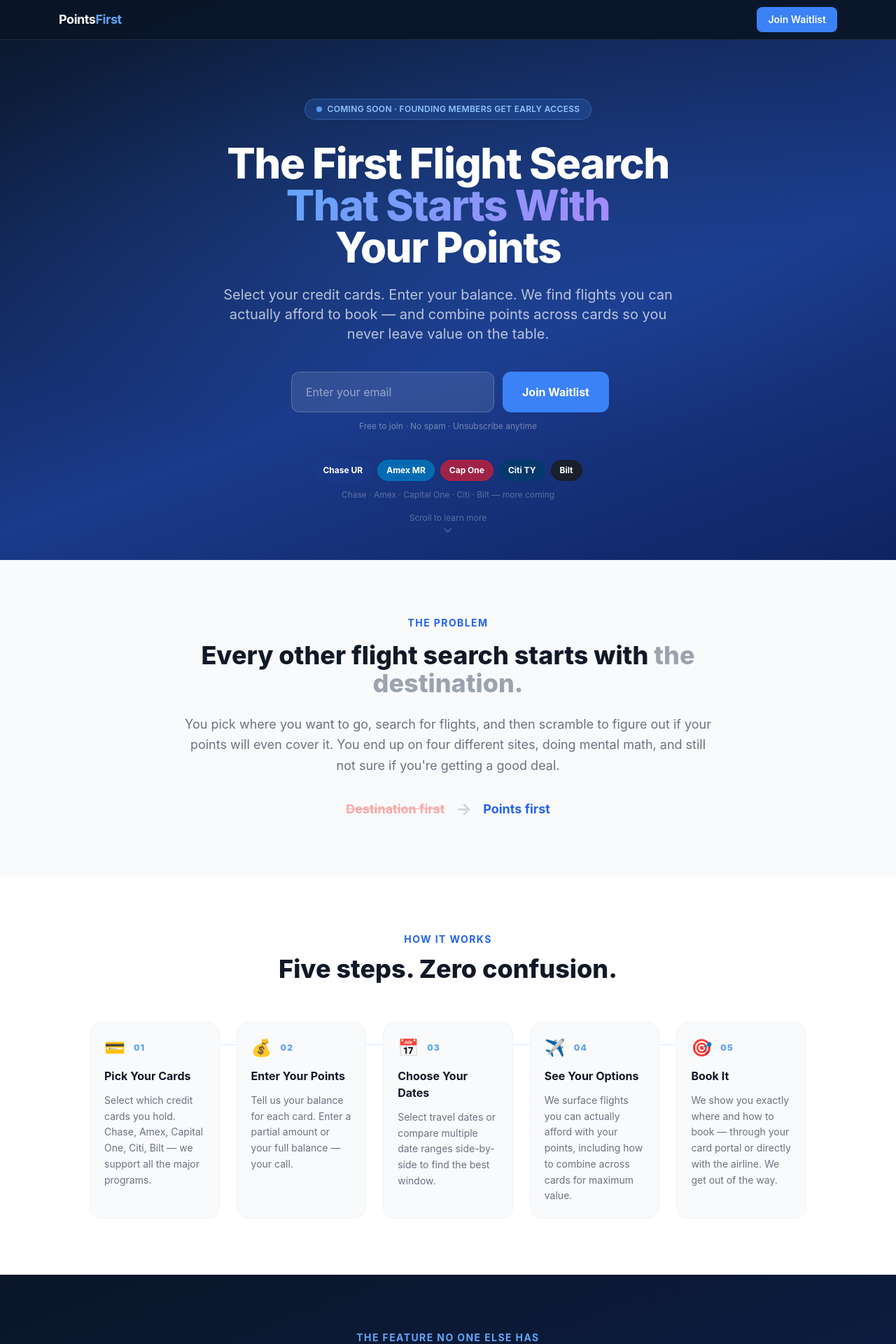
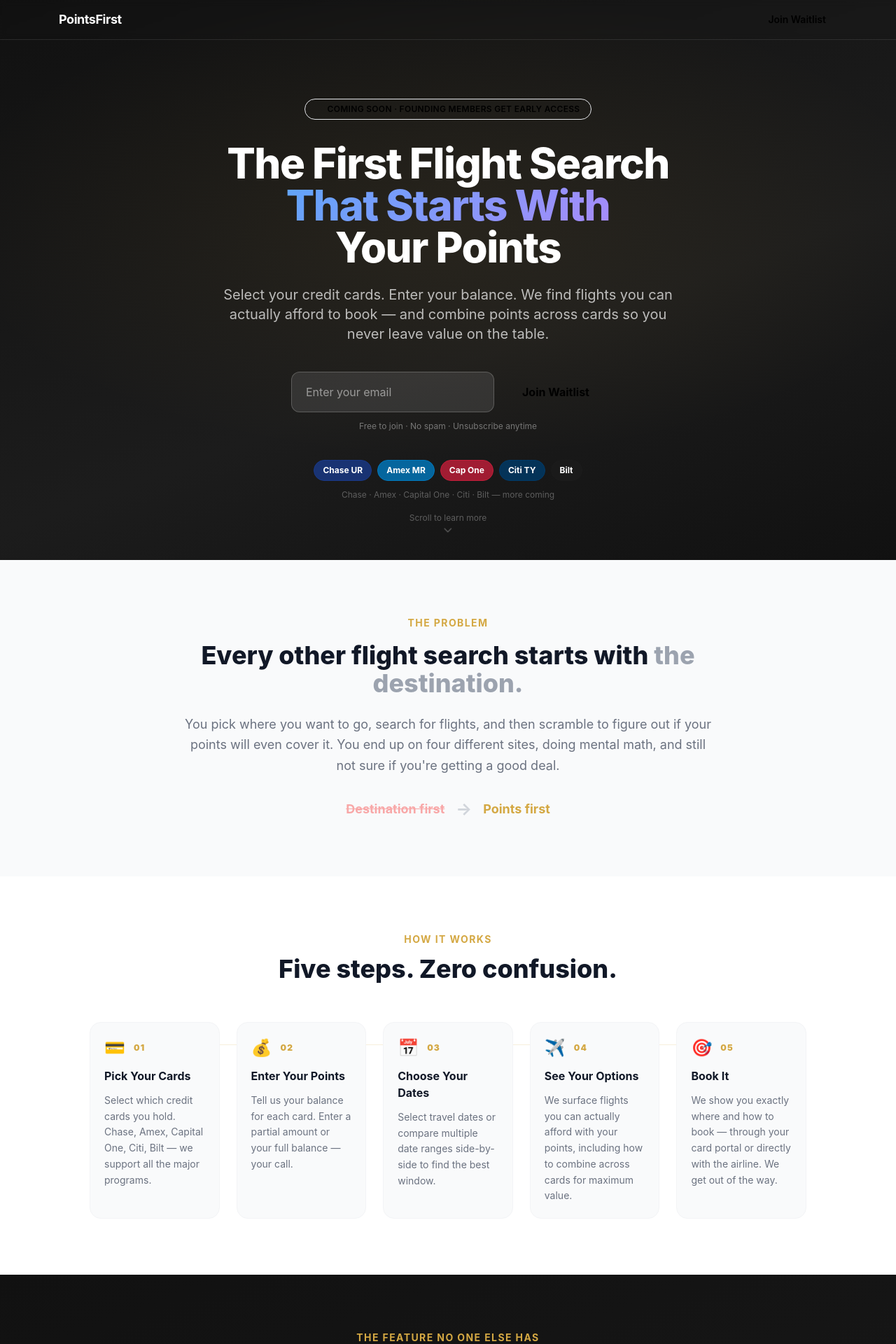
Before and after one commit to Usepointsfirst/Pointsfirst, a Next.js app in the folder pointsfirst-app/: page / in a window 1280 px wide. Shown: the top 1920 px of the page at 70% size. Built offline with nearby package versions, Linux system fonts and the light colour scheme.

Commit message:
Update page.js

```diff
--- a/pointsfirst-app/app/page.js
+++ b/pointsfirst-app/app/page.js
@@ -112,14 +112,14 @@ function WaitlistForm({ size = 'large', className = '' }) {
           onChange={(e) => setEmail(e.target.value)}
           placeholder="Enter your email"
           required
-          className={`flex-1 rounded-xl border border-white/20 bg-white/10 text-white placeholder-white/50 focus:outline-none focus:border-blue-400 focus:bg-white/15 transition-all ${
+          className={`flex-1 rounded-xl border border-white/20 bg-white/10 text-white placeholder-white/50 focus:outline-none focus:border-pf-gold focus:bg-white/15 transition-all ${
             isLarge ? 'px-5 py-4 text-base' : 'px-4 py-3 text-sm'
           }`}
         />
         <button
           type="submit"
           disabled={status === 'loading'}
-          className={`rounded-xl font-bold bg-blue-500 hover:bg-blue-400 active:scale-95 text-white transition-all disabled:opacity-60 whitespace-nowrap ${
+          className={`rounded-xl font-bold bg-pf-gold hover:bg-pf-gold-lt active:scale-95 text-pf-black transition-all disabled:opacity-60 whitespace-nowrap ${
             isLarge ? 'px-7 py-4 text-base' : 'px-5 py-3 text-sm'
           }`}
         >
@@ -141,14 +141,14 @@ export default function Home() {
     <main className="min-h-screen bg-white font-sans">
 
       {/* ── NAV ──────────────────────────────────────────── */}
-      <nav className="fixed top-0 left-0 right-0 z-50 bg-pf-navy/95 backdrop-blur-sm border-b border-white/10">
+      <nav className="fixed top-0 left-0 right-0 z-50 bg-pf-black/95 backdrop-blur-sm border-b border-white/10">
         <div className="max-w-6xl mx-auto px-5 h-14 flex items-center justify-between">
           <span className="text-white font-bold text-lg tracking-tight">
-            Points<span className="text-blue-400">First</span>
+            Points<span className="text-pf-gold">First</span>
           </span>
           <a
             href="#waitlist"
-            className="text-sm font-semibold bg-blue-500 hover:bg-blue-400 text-white px-4 py-2 rounded-lg transition-colors"
+            className="text-sm font-semibold bg-pf-gold hover:bg-pf-gold-lt text-pf-black px-4 py-2 rounded-lg transition-colors"
           >
             Join Waitlist
           </a>
@@ -158,22 +158,22 @@ export default function Home() {
       {/* ── HERO ─────────────────────────────────────────── */}
       <section
         className="relative pt-14 min-h-screen flex flex-col items-center justify-center px-5 text-center overflow-hidden"
-        style={{ background: 'linear-gradient(160deg, #0A1628 0%, #1A3A8A 60%, #0F2461 100%)' }}
+        style={{ background: 'linear-gradient(160deg, #111111 0%, #1C1C1C 60%, #111111 100%)' }}
       >
         {/* Background glow */}
         <div
           className="absolute inset-0 pointer-events-none"
           style={{
             background:
-              'radial-gradient(ellipse 80% 60% at 50% 40%, rgba(59,130,246,0.15) 0%, transparent 70%)',
+              'radial-gradient(ellipse 80% 60% at 50% 40%, rgba(212,168,67,0.08) 0%, transparent 70%)',
           }}
         />
 
         <div className="relative z-10 max-w-3xl mx-auto">
           {/* Badge */}
-          <div className="inline-flex items-center gap-2 bg-blue-500/20 border border-blue-400/30 rounded-full px-4 py-1.5 mb-8">
-            <span className="w-2 h-2 rounded-full bg-blue-400 animate-pulse" />
-            <span className="text-blue-300 text-xs font-semibold tracking-wide uppercase">
+          <div className="inline-flex items-center gap-2 bg-pf-gold/10 border border-pf-gold/30 rounded-full px-4 py-1.5 mb-8">
+            <span className="w-2 h-2 rounded-full bg-pf-gold animate-pulse" />
+            <span className="text-pf-gold text-xs font-semibold tracking-wide uppercase">
               Coming Soon · Founding Members Get Early Access
             </span>
           </div>
@@ -225,7 +225,7 @@ export default function Home() {
       {/* ── THE PROBLEM ──────────────────────────────────── */}
       <section className="py-20 px-5 bg-gray-50">
         <div className="max-w-3xl mx-auto text-center">
-          <p className="text-sm font-bold text-blue-600 uppercase tracking-widest mb-4">The Problem</p>
+          <p className="text-sm font-bold uppercase tracking-widest mb-4" style={{ color: '#D4A843' }}>The Problem</p>
           <h2 className="text-3xl sm:text-4xl font-extrabold text-gray-900 leading-tight mb-6">
             Every other flight search starts with
             <span className="text-gray-400"> the destination.</span>
@@ -238,7 +238,7 @@ export default function Home() {
           <div className="flex items-center justify-center gap-4 text-lg font-bold">
             <span className="text-red-400 line-through opacity-60">Destination first</span>
             <span className="text-gray-300 text-2xl">→</span>
-            <span className="text-blue-600">Points first</span>
+            <span style={{ color: '#D4A843' }}>Points first</span>
           </div>
         </div>
       </section>
@@ -247,7 +247,7 @@ export default function Home() {
       <section className="py-20 px-5 bg-white">
         <div className="max-w-5xl mx-auto">
           <div className="text-center mb-14">
-            <p className="text-sm font-bold text-blue-600 uppercase tracking-widest mb-3">How It Works</p>
+            <p className="text-sm font-bold uppercase tracking-widest mb-3" style={{ color: '#D4A843' }}>How It Works</p>
             <h2 className="text-3xl sm:text-4xl font-extrabold text-gray-900">Five steps. Zero confusion.</h2>
           </div>
 
@@ -256,12 +256,12 @@ export default function Home() {
               <div key={step.n} className="relative flex flex-col">
                 {/* Connector line (desktop only) */}
                 {i < STEPS.length - 1 && (
-                  <div className="hidden lg:block absolute top-8 left-[calc(100%+0px)] w-full h-px bg-blue-100 z-0" style={{ width: 'calc(100% - 20px)', left: '60%' }} />
+                  <div className="hidden lg:block absolute top-8 left-[calc(100%+0px)] w-full h-px z-0" style={{ background: '#D4A84330', width: 'calc(100% - 20px)', left: '60%' }} />
                 )}
                 <div className="relative z-10 bg-gray-50 rounded-2xl p-5 flex flex-col gap-3 h-full border border-gray-100">
                   <div className="flex items-center gap-3">
                     <span className="text-2xl">{step.emoji}</span>
-                    <span className="text-xs font-black text-blue-400 tracking-widest">{step.n}</span>
+                    <span className="text-xs font-black tracking-widest" style={{ color: '#D4A843' }}>{step.n}</span>
                   </div>
                   <h3 className="font-bold text-gray-900 text-base">{step.title}</h3>
                   <p className="text-gray-500 text-sm leading-relaxed">{step.desc}</p>
@@ -275,11 +275,11 @@ export default function Home() {
       {/* ── COMBINING FEATURE ────────────────────────────── */}
       <section
         className="py-20 px-5"
-        style={{ background: 'linear-gradient(160deg, #0A1628 0%, #0F2461 100%)' }}
+        style={{ background: 'linear-gradient(160deg, #111111 0%, #1C1C1C 100%)' }}
       >
         <div className="max-w-4xl mx-auto">
           <div className="text-center mb-12">
-            <p className="text-sm font-bold text-blue-400 uppercase tracking-widest mb-3">The Feature No One Else Has</p>
+            <p className="text-sm font-bold uppercase tracking-widest mb-3" style={{ color: '#D4A843' }}>The Feature No One Else Has</p>
             <h2 className="text-3xl sm:text-4xl font-extrabold text-white leading-tight">
               Two cards. One trip.
               <br />
@@ -323,15 +323,15 @@ export default function Home() {
             <div className="text-white/40 font-black text-2xl">=</div>
 
             {/* Result */}
-            <div className="w-full rounded-2xl p-5 bg-gradient-to-r from-blue-600 to-blue-500 border border-blue-400/40">
+            <div className="w-full rounded-2xl p-5 border" style={{ background: '#1C1C1C', borderColor: '#D4A843' }}>
               <div className="flex items-center justify-between mb-3">
                 <div>
-                  <p className="text-blue-100 text-xs font-bold uppercase tracking-wide">Air Canada Aeroplan</p>
+                  <p className="text-xs font-bold uppercase tracking-wide" style={{ color: '#D4A843' }}>Air Canada Aeroplan</p>
                   <p className="text-white font-extrabold text-2xl mt-1">75,000 pts</p>
                 </div>
                 <span className="text-3xl">✈️</span>
               </div>
-              <div className="border-t border-blue-400/30 pt-3 flex items-center gap-2">
+              <div className="border-t pt-3 flex items-center gap-2" style={{ borderColor: '#D4A84340' }}>
                 <span className="text-green-400 font-bold text-sm">✅</span>
                 <p className="text-white/90 text-sm font-semibold">
                   Business Class · New York → London
@@ -350,7 +350,7 @@ export default function Home() {
       <section className="py-20 px-5 bg-white">
         <div className="max-w-5xl mx-auto">
           <div className="text-center mb-14">
-            <p className="text-sm font-bold text-blue-600 uppercase tracking-widest mb-3">Why PointsFirst</p>
+            <p className="text-sm font-bold uppercase tracking-widest mb-3" style={{ color: '#D4A843' }}>Why PointsFirst</p>
             <h2 className="text-3xl sm:text-4xl font-extrabold text-gray-900">Built different. On purpose.</h2>
           </div>
           <div className="grid grid-cols-1 sm:grid-cols-2 gap-6">
@@ -373,7 +373,7 @@ export default function Home() {
       {/* ── SUPPORTED CARDS ──────────────────────────────── */}
       <section className="py-16 px-5 bg-gray-50">
         <div className="max-w-4xl mx-auto text-center">
-          <p className="text-sm font-bold text-blue-600 uppercase tracking-widest mb-8">Supported Programs at Launch</p>
+          <p className="text-sm font-bold uppercase tracking-widest mb-8" style={{ color: '#D4A843' }}>Supported Programs at Launch</p>
           <div className="flex flex-wrap justify-center gap-4">
             {CARDS.map((c) => (
               <div
@@ -393,7 +393,7 @@ export default function Home() {
       {/* ── BOTTOM CTA ───────────────────────────────────── */}
       <section
         className="py-24 px-5 text-center"
-        style={{ background: 'linear-gradient(160deg, #0A1628 0%, #1A3A8A 100%)' }}
+        style={{ background: 'linear-gradient(160deg, #111111 0%, #1C1C1C 100%)' }}
         id="cta"
       >
         <div className="max-w-2xl mx-auto">
@@ -403,7 +403,7 @@ export default function Home() {
           <p className="text-white/60 text-lg mb-3">
             Founding members get early access and locked-in pricing — forever.
           </p>
-          <p className="text-blue-400 font-semibold text-sm mb-10">
+          <p className="text-sm font-semibold mb-10" style={{ color: '#D4A843' }}>
             No credit card required to join the waitlist.
           </p>
           <WaitlistForm size="default" className="max-w-sm mx-auto" />
@@ -411,10 +411,10 @@ export default function Home() {
       </section>
 
       {/* ── FOOTER ───────────────────────────────────────── */}
-      <footer className="py-8 px-5 bg-pf-navy border-t border-white/10">
+      <footer className="py-8 px-5 bg-pf-black border-t border-white/10">
         <div className="max-w-5xl mx-auto flex flex-col sm:flex-row items-center justify-between gap-3">
           <span className="text-white/50 text-sm font-bold">
-            Points<span className="text-blue-400">First</span>
+            Points<span className="text-pf-gold">First</span>
           </span>
           <p className="text-white/30 text-xs">
             © 2026 PointsFirst · usepointsfirst.com
```
